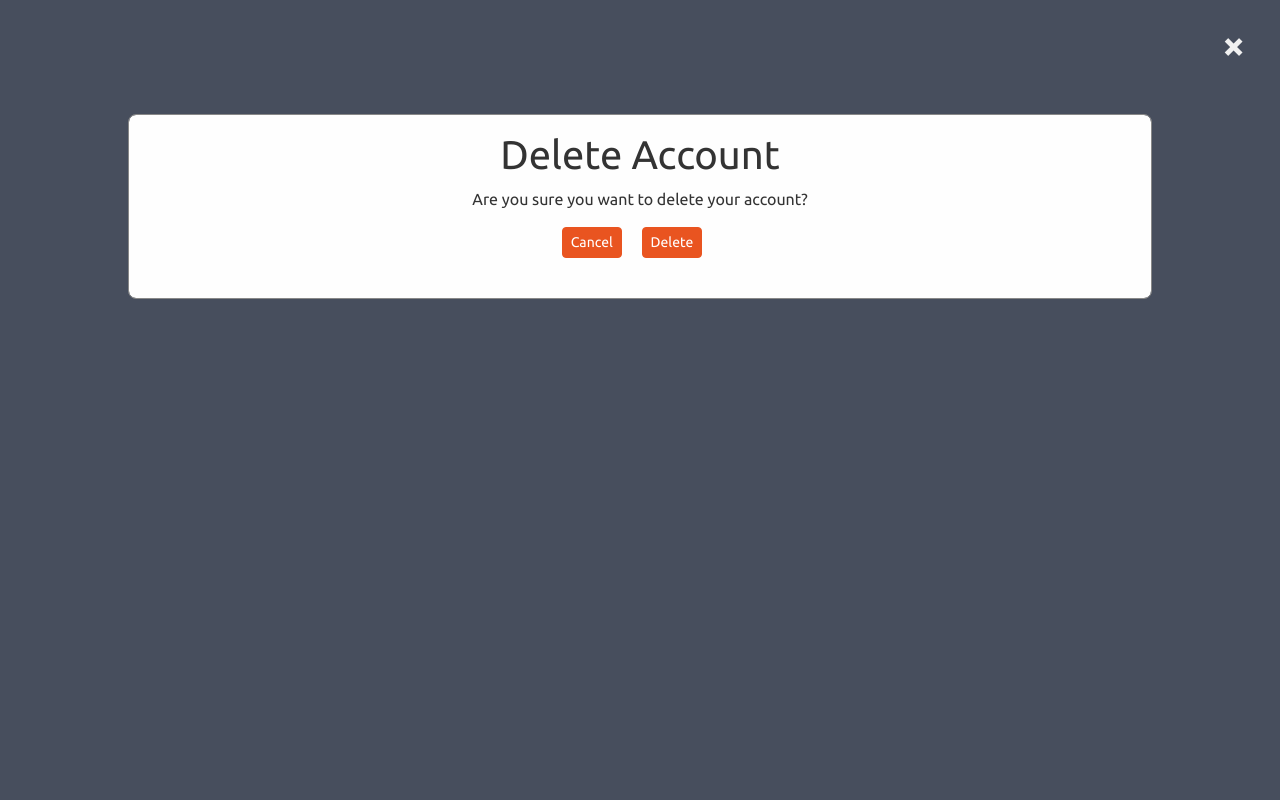
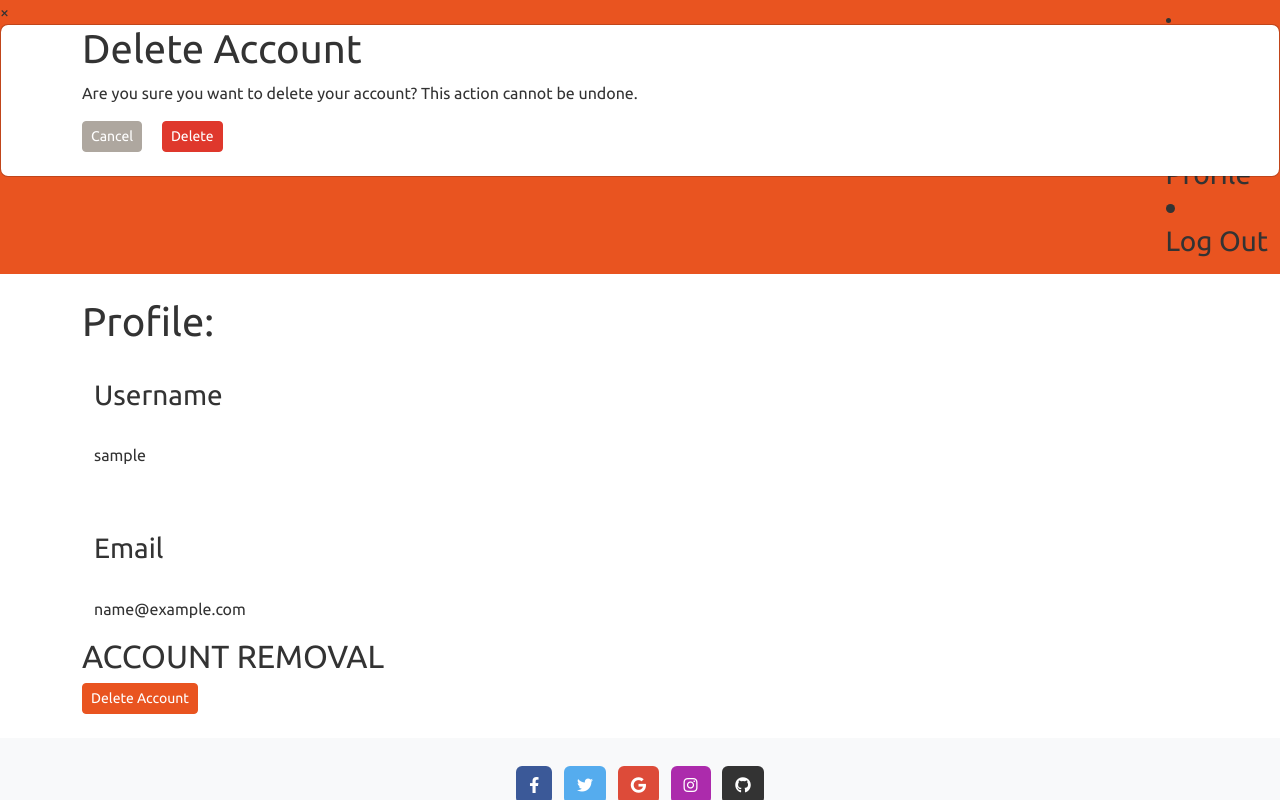
Before and after one commit to BaileyThorpTecht/L6SD_24T4_Capstone_MusicWebsite, a Django app: page /users/profile/ in a window 1280 px wide, after a click on "Delete Account". Run offline with Django 5.2, Linux system fonts and the light colour scheme; the visitor is signed in with stand-in values (Sample User, id 1); some libraries are stand-ins or nearby versions.

Commit message:
Update profile.html

```diff
--- a/users/templates/users/profile.html
+++ b/users/templates/users/profile.html
@@ -3,7 +3,6 @@
 {% block title %} Profile {% endblock %}
 
 {% block content %}
-
 <h1>Profile:</h1>
 <br>
 <div class="container">
@@ -14,94 +13,36 @@
     <h3>Email</h3>
     <br>
     <p>{{ user.email }}</p>
-    <!-- <button class="btn btn-sm btn-primary me-3 mb-4">Delete Account</button> -->
+</div>
 
-</div>
-<style>
-    button:hover {
-      opacity:1;
-    }
-
-    /* Add padding and center-align text to the container */
-    .container {
-      padding: 16px;
-      text-align: center;
-    }
-
-    /* The Delete (background) */
-    .modal {
-      display: none; /* Hidden by default */
-      position: fixed; /* Stay in place */
-      z-index: 1; /* Sit on top */
-      left: 0;
-      top: 0;
-      width: 100%; /* Full width */
-      height: 100%; /* Full height */
-      overflow: auto; /* Enable scroll if needed */
-      background-color: #474e5d;
-      padding-top: 50px;
-    }
-
-    /* Modal Content/Box */
-    .modal-content {
-      background-color: #fefefe;
-      margin: 5% auto 15% auto; /* 5% from the top, 15% from the bottom and centered */
-      border: 1px solid #888;
-      width: 80%; /* Could be more or less, depending on screen size */
-    }
-
-    /* Style the horizontal ruler */
-    hr {
-      border: 1px solid #f1f1f1;
-      margin-bottom: 25px;
-    }
-
-    /* The Modal Close Button (x) */
-    .close {
-      position: absolute;
-      right: 35px;
-      top: 15px;
-      font-size: 40px;
-      font-weight: bold;
-      color: #f1f1f1;
-    }
-
-    .close:hover,
-    .close:focus {
-      color: #f44336;
-      cursor: pointer;
-    }
-
-    /* Clear floats */
-    .clearfix::after {
-      content: "";
-      clear: both;
-      display: table;
-    }
-
-    /* Change styles for cancel button and delete button on extra small screens */
-    @media screen and (max-width: 300px) {
-      .cancelbtn, .deletebtn {
-         width: 100%;
-      }
-    }
-    </style>
 <h2>ACCOUNT REMOVAL</h2>
-<button class="btn btn-sm btn-primary me-3 mb-4" onclick="document.getElementById('id01').style.display='block'">Delete Account</button>
+<button class="btn btn-sm btn-primary me-3 mb-4" onclick="document.getElementById('id01').style.display='block'">
+    Delete Account
+</button>
 
 <div id="id01" class="modal">
   <span onclick="document.getElementById('id01').style.display='none'" class="close" title="Close Modal">&times;</span>
-  <form class="modal-content">
+  <form method="POST" action="{% url 'delete_account' %}" class="modal-content">
+    {% csrf_token %}
     <div class="container">
       <h1>Delete Account</h1>
-      <p>Are you sure you want to delete your account?</p>
+      <p>Are you sure you want to delete your account? This action cannot be undone.</p>
 
       <div class="clearfix">
-        <button class="btn btn-sm btn-primary me-3 mb-4" type="button" class="cancelbtn">Cancel</button>
-        <button class="btn btn-sm btn-primary me-3 mb-4" type="button" class="deletebtn">Delete</button>
+        <button type="button" class="btn btn-sm btn-secondary me-3 mb-4"
+                onclick="document.getElementById('id01').style.display='none'">
+            Cancel
+        </button>
+        <button type="submit" class="btn btn-sm btn-danger me-3 mb-4">
+            Delete
+        </button>
       </div>
     </div>
   </form>
 </div>
 
+<style>
+/* Include your CSS here */
+</style>
+
 {% endblock content %}
```
